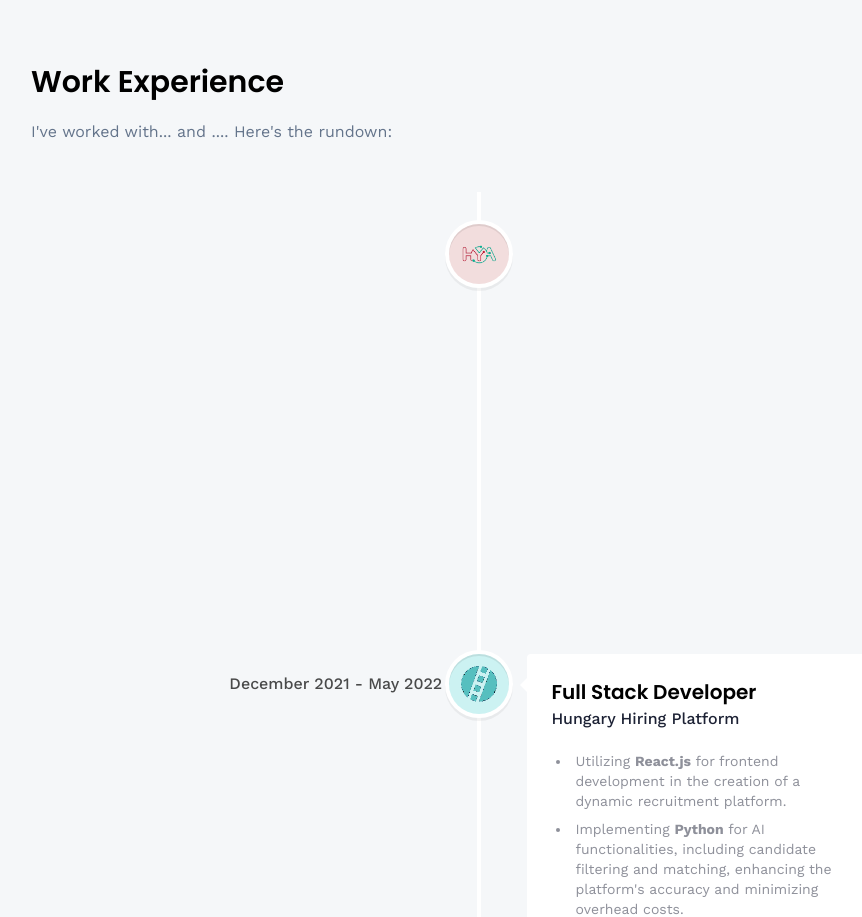
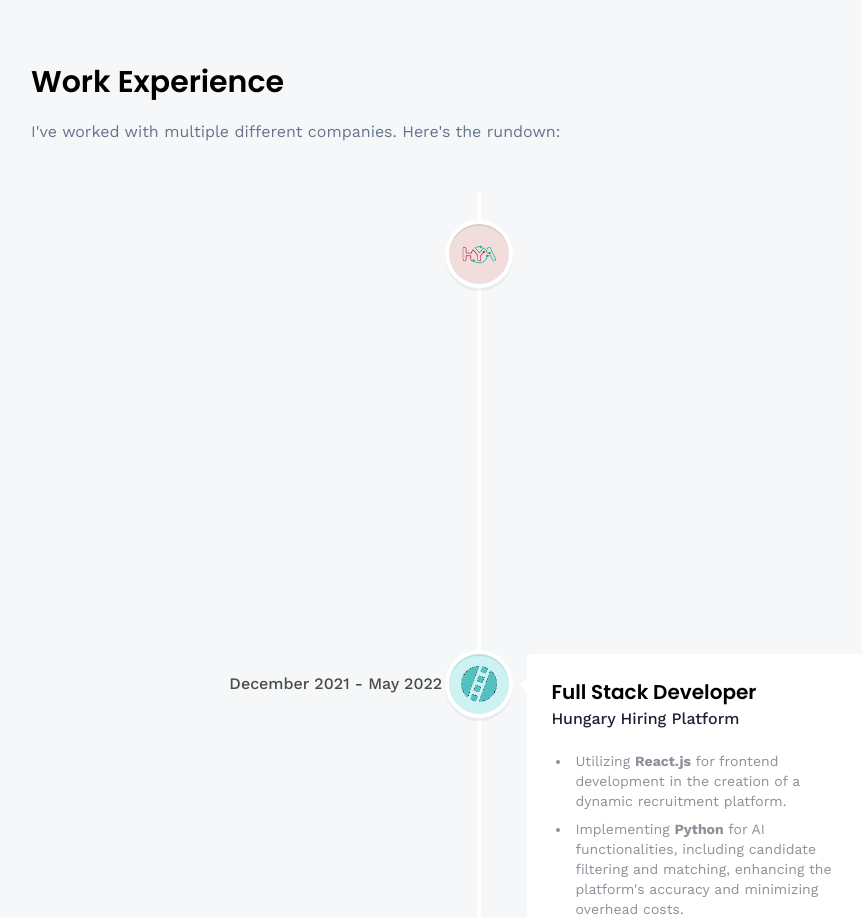
Before and after one commit to barna-bb/3d-portfolio, a React (Vite) app: page /#/about in a window 1280 px wide. Shown: the part 880-1797 px from the top of the page, without its empty margins (161-1023 px from the left). Built offline with nearby package versions, Linux system fonts and the light colour scheme.

Commit message:
Finished README

```diff
--- a/src/components/HomeInfo.jsx
+++ b/src/components/HomeInfo.jsx
@@ -24,7 +24,7 @@ const renderContent = {
         <InfoBox
             text={
                 <p>
-                    Worked with various companies <br />
+                    I've worked with various companies <br />
                     and gathered many skills along the way
                 </p>
             }
--- a/src/pages/About.jsx
+++ b/src/pages/About.jsx
@@ -36,7 +36,7 @@ function About() {
       <div className="py-16">
         <h3 className="subhead-text">Work Experience</h3>
         <div className="mt-5 flex flex-col gap-3 text-slate-500">
-          <p>I've worked with... and .... Here's the rundown:</p>
+          <p>I've worked with multiple different companies. Here's the rundown:</p>
         </div>
         <div className="mt-12 flex">
             <VerticalTimeline>
```
Also changed, not shown: 1 other file (tests, documents, lock files or other folders).
